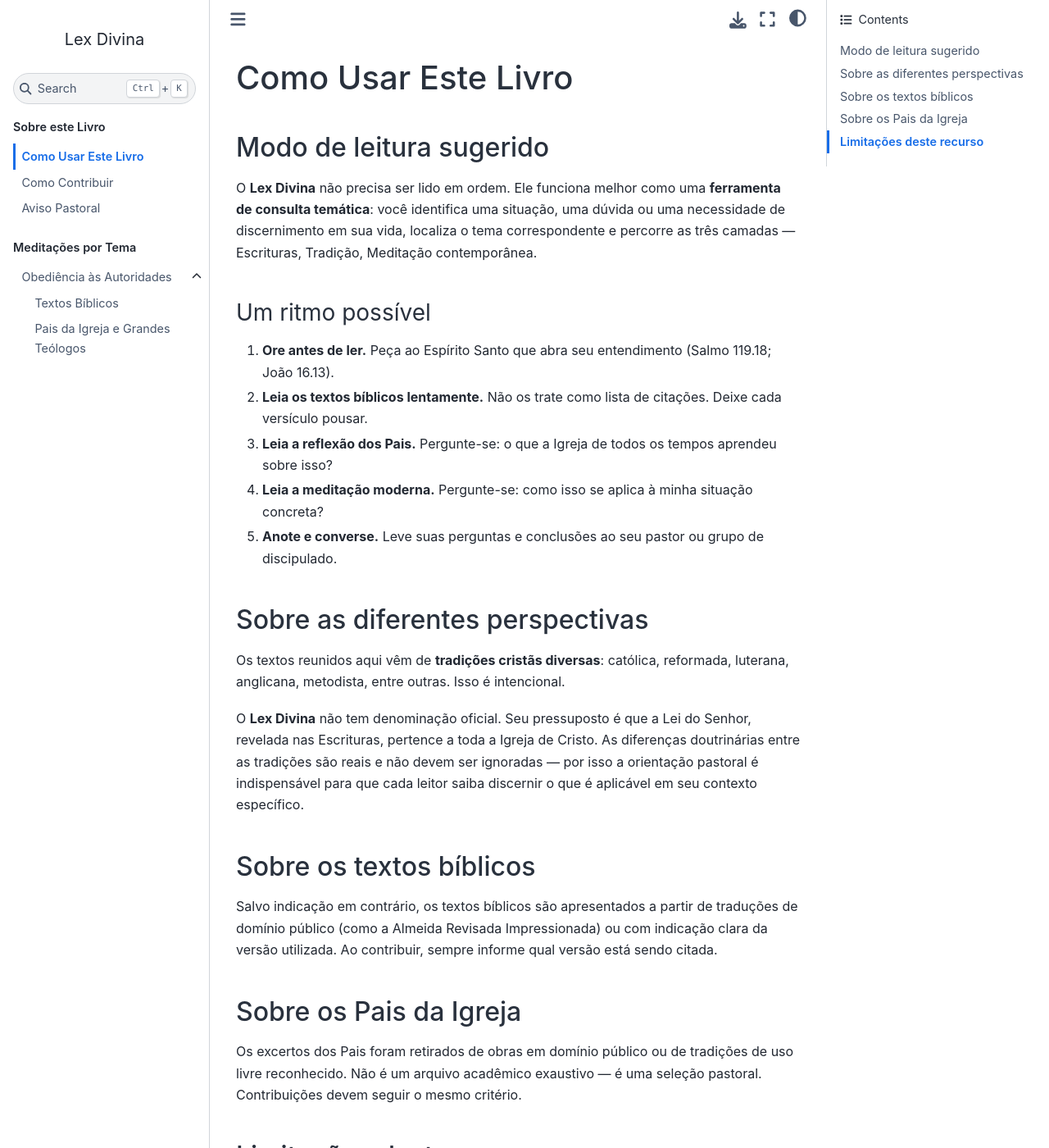
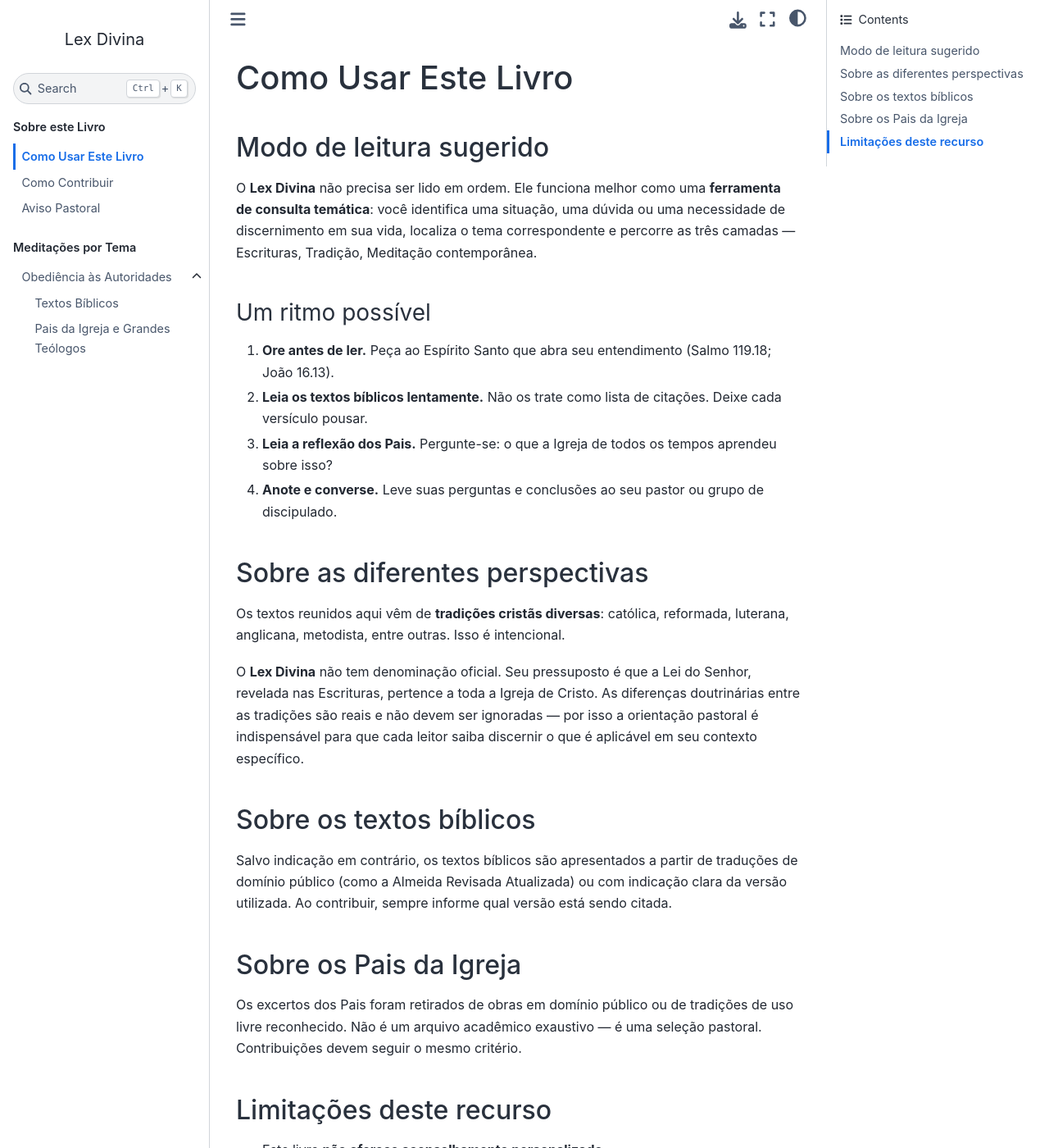
Before and after one commit to Elias-Nacif/LexDei, a Jupyter Book: the page built from book/como-usar.md, in a window 1280 px wide and 1400 px high. Shown: the whole window at 82% size. Built offline with Jupyter Book 1.0.4 settings and Sphinx 7.4.7 and the Sphinx Book theme 1.1.4, drawn with Linux system fonts in a browser that asks for light colours.

Commit message:
Clarify meditation section and update translation name
Updated the meditation section to clarify the modern meditation reference and corrected the translation name.

```diff
--- a/book/como-usar.md
+++ b/book/como-usar.md
@@ -15,9 +15,7 @@ e percorre as três camadas — Escrituras, Tradição, Meditação contemporân
    Deixe cada versículo pousar.
 3. **Leia a reflexão dos Pais.** Pergunte-se: o que a Igreja de todos os tempos
    aprendeu sobre isso?
-4. **Leia a meditação moderna.** Pergunte-se: como isso se aplica à minha
-   situação concreta?
-5. **Anote e converse.** Leve suas perguntas e conclusões ao seu pastor ou
+4. **Anote e converse.** Leve suas perguntas e conclusões ao seu pastor ou
    grupo de discipulado.
 
 ## Sobre as diferentes perspectivas
@@ -34,7 +32,7 @@ discernir o que é aplicável em seu contexto específico.
 ## Sobre os textos bíblicos
 
 Salvo indicação em contrário, os textos bíblicos são apresentados a partir
-de traduções de domínio público (como a Almeida Revisada Impressionada) ou
+de traduções de domínio público (como a Almeida Revisada Atualizada) ou
 com indicação clara da versão utilizada. Ao contribuir, sempre informe
 qual versão está sendo citada.
 
```
